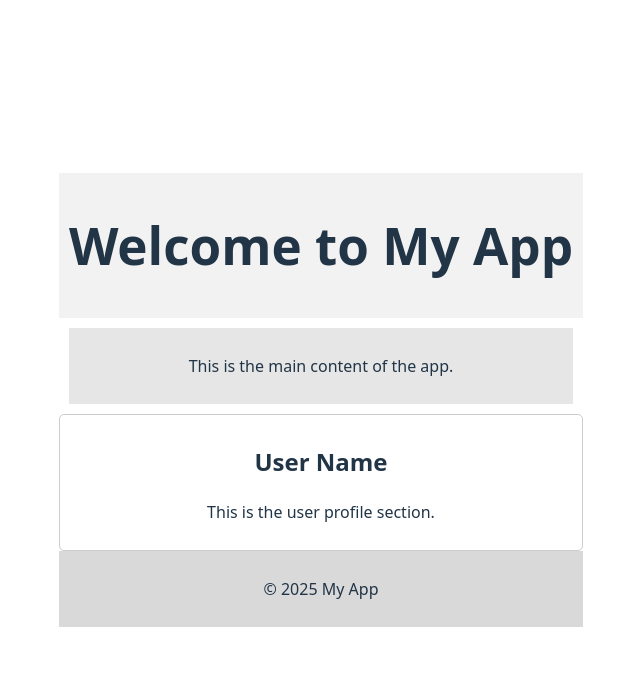
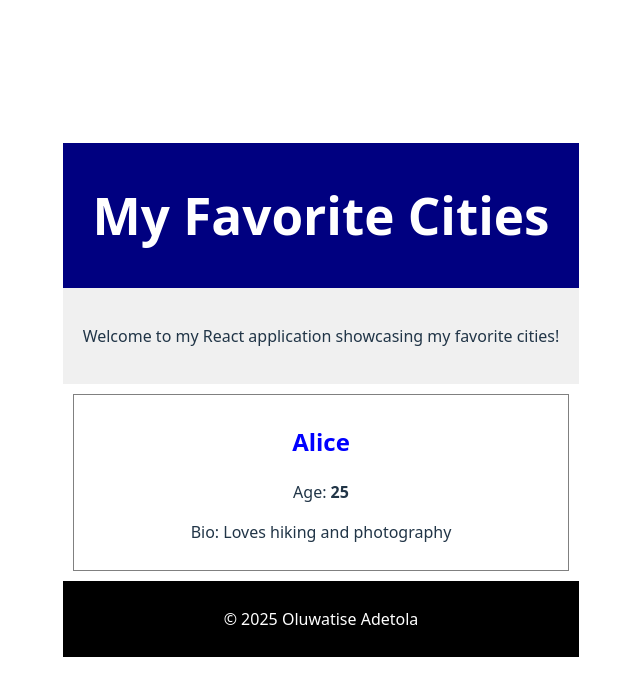
Before and after one commit to oluwatise-dev05/alx-fe-reactjs, a React (Vite) app in the folder alx-react-app-new/: page / in a window 1280 px wide. Shown: the top 696 px of the page, without its empty margins (319-959 px from the left). Built offline with nearby package versions, Linux system fonts and the light colour scheme.

Commit message:
Apply inline CSS styling to all React components

```diff
--- a/alx-react-app-new/package.json
+++ b/alx-react-app-new/package.json
@@ -23,5 +23,6 @@
     "eslint-plugin-react-refresh": "^0.4.20",
     "globals": "^16.3.0",
     "vite": "^7.0.4"
+
   }
 }
--- a/alx-react-app-new/src/components/Footer.jsx
+++ b/alx-react-app-new/src/components/Footer.jsx
@@ -1,15 +1,7 @@
-import React from "react";
-
 function Footer() {
-  const footerStyle = {
-    padding: "10px",
-    textAlign: "center",
-    backgroundColor: "#d9d9d9"
-  };
-
   return (
-    <footer style={footerStyle}>
-      <p>&copy; 2025 My App</p>
+    <footer style={{ backgroundColor: 'black', color: 'white', textAlign: 'center', padding: '10px' }}>
+      <p>&copy; 2025 Oluwatise Adetola</p>
     </footer>
   );
 }
--- a/alx-react-app-new/src/components/Header.jsx
+++ b/alx-react-app-new/src/components/Header.jsx
@@ -1,15 +1,7 @@
-
-import React from "react";
-
 function Header() {
-  const headerStyle = {
-    backgroundColor: "#f2f2f2",
-    padding: "10px"
-  };
-
   return (
-    <header style={headerStyle}>
-      <h1>Welcome to My App</h1>
+    <header style={{ backgroundColor: 'navy', color: 'white', textAlign: 'center', padding: '10px' }}>
+      <h1>My Favorite Cities</h1>
     </header>
   );
 }
--- a/alx-react-app-new/src/components/MainContent.jsx
+++ b/alx-react-app-new/src/components/MainContent.jsx
@@ -1,15 +1,7 @@
-import React from "react";
-
 function MainContent() {
-  const mainStyle = {
-    margin: "10px",
-    padding: "10px",
-    backgroundColor: "#e6e6e6"
-  };
-
   return (
-    <main style={mainStyle}>
-      <p>This is the main content of the app.</p>
+    <main style={{ padding: '20px', backgroundColor: '#f0f0f0' }}>
+      <p>Welcome to my React application showcasing my favorite cities!</p>
     </main>
   );
 }
--- a/alx-react-app-new/src/components/UserProfile.jsx
+++ b/alx-react-app-new/src/components/UserProfile.jsx
@@ -1,18 +1,9 @@
-
-import React from "react";
-
-function UserProfile() {
-  const userStyle = {
-    padding: "10px",
-    border: "1px solid #ccc",
-    borderRadius: "5px",
-    textAlign: "center"
-  };
-
+function UserProfile(props) {
   return (
-    <div style={userStyle}>
-      <h2>User Name</h2>
-      <p>This is the user profile section.</p>
+    <div style={{ border: '1px solid gray', padding: '10px', margin: '10px' }}>
+      <h2 style={{ color: 'blue' }}>{props.name}</h2>
+      <p>Age: <span style={{ fontWeight: 'bold' }}>{props.age}</span></p>
+      <p>Bio: {props.bio}</p>
     </div>
   );
 }
```
